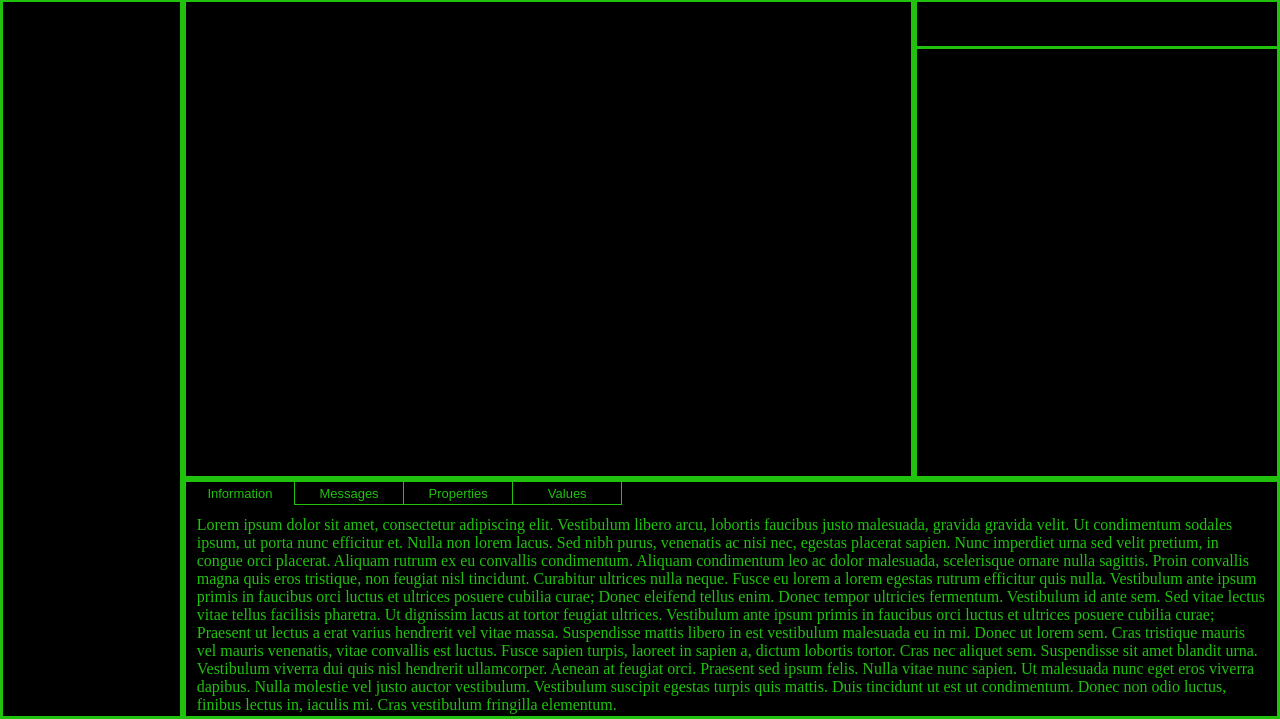
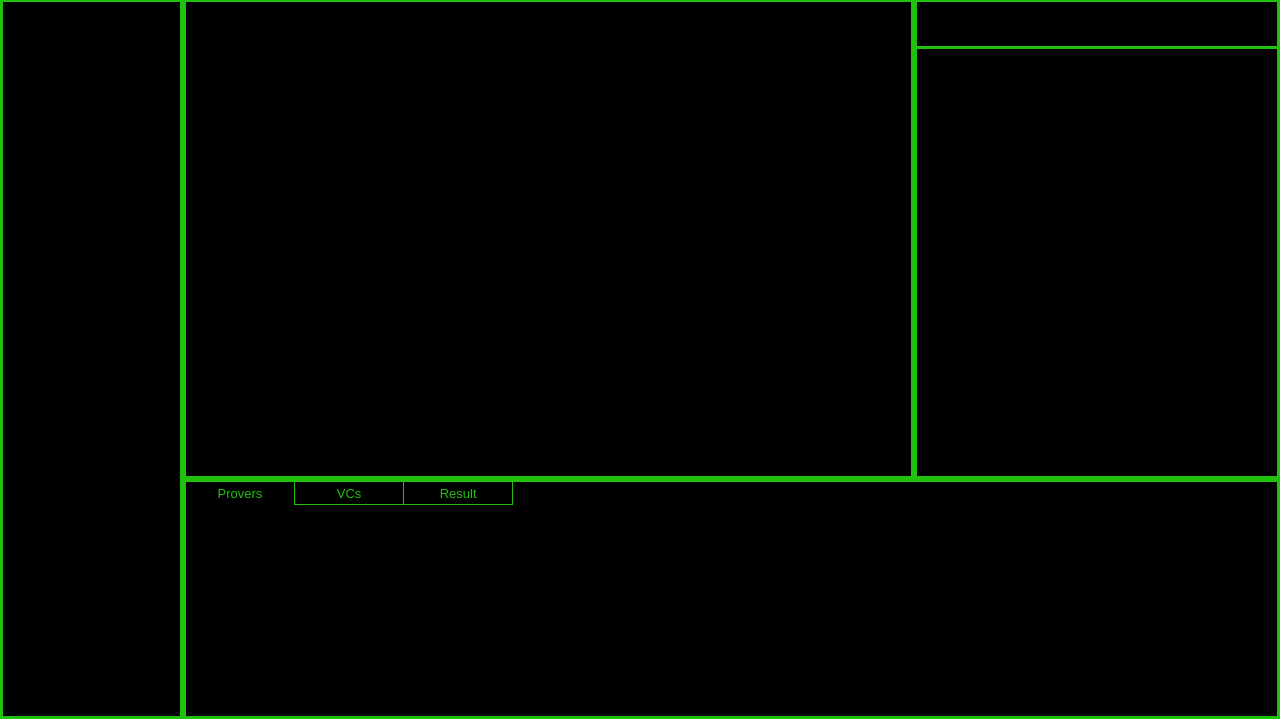
Before and after one commit to questras/InvariantsProver, a Django app: page / in a window 1280 px wide. Shown: the part 81-800 px from the top of the page. Run offline with Django 3.2, Linux system fonts and the light colour scheme; data that the repository does not hold is empty; parts of the project's set-up code (start-up, migrations or seed data) failed here and were passed over.

Commit message:
Add showing result of proving to result tab and change tabs.

```diff
--- a/project/config/settings.py
+++ b/project/config/settings.py
@@ -26,7 +26,7 @@ SECRET_KEY = os.environ.get('SECRET_KEY')
 # SECURITY WARNING: don't run with debug turned on in production!
 DEBUG = int(os.environ.get('DEBUG'))
 
-ALLOWED_HOSTS = []
+ALLOWED_HOSTS = ['*']
 
 
 # Application definition
--- a/project/prover/views.py
+++ b/project/prover/views.py
@@ -1,5 +1,4 @@
 from typing import Any, Dict
-from django.db.models.fields import related
 
 from django.shortcuts import render, get_object_or_404, redirect
 from django.views.generic import TemplateView, CreateView
@@ -11,7 +10,8 @@ from .models import (
     FileSection,
     SectionStatusData,
     SectionCategory,
-    SectionStatus
+    SectionStatus,
+    FileProvingResult
 )
 from .forms import CreateDirectoryForm, CreateFileForm
 from .processes import get_frama_c_print
@@ -82,8 +82,18 @@ class MainView(TemplateView):
 
         if current_file:
             file_content = get_file_content(current_file.uploaded_file)
+
+            proving_results = FileProvingResult.objects.filter(
+                related_file=current_file,
+                validity_flag=True
+            )
+            if len(proving_results) > 0:
+                proving_result = proving_results[0]
+            else:
+                proving_result = None
         else:
             file_content = None
+            proving_result = None
 
         context = super().get_context_data(**kwargs)
         context['directories'] = directories
@@ -92,6 +102,7 @@ class MainView(TemplateView):
         context['current_file'] = current_file
         context['file_content'] = file_content
         context['sections'] = sections
+        context['proving_result'] = proving_result
 
         return context
 
@@ -196,14 +207,19 @@ def prove_file_view(request, pk):
         availability_flag=True
     )
 
-    # Invalidate current sections.
+    # Invalidate current sections and result.
     current_sections = FileSection.objects.filter(related_file=file, validity_flag=True)
     for section in current_sections:
         section.validity_flag = False
         section.save()
+    current_results = FileProvingResult.objects.filter(related_file=file, validity_flag=True)
+    for result in current_results:
+        result.validity_flag = False
+        result.save()
 
     # Start new validation process for current file.
-    for section in get_frama_c_print(file.uploaded_file.path):
+    result_data, parsed_sections = get_frama_c_print(file.uploaded_file.path)
+    for section in parsed_sections:
         s_category = SectionCategory.objects.create(name=section.category)
         s_status = SectionStatus.objects.create(name=section.status)
         SectionStatusData.objects.create(
@@ -215,6 +231,10 @@ def prove_file_view(request, pk):
             category=s_category,
             status=s_status
         )
+    FileProvingResult.objects.create(
+        related_file=file,
+        data=result_data
+    )
 
     parent_dir_pk = file.parent_dir.pk if file.parent_dir else ''
     return redirect(reverse('main') + f'?dir={parent_dir_pk}&file={file.pk}')
--- a/project/static/css/style.css
+++ b/project/static/css/style.css
@@ -172,6 +172,7 @@ textarea {
     overflow-y: auto;
     background-color: var(--background-color);
     padding: 1%;
+    white-space: pre;
 }
 
 .container {
--- /dev/null
+++ b/project/static/js/scripts.js
@@ -0,0 +1,11 @@
+function changeTab(current_tab) {
+    let tabs = ["Provers", "VCs", "Result"];
+
+    for (let tab of tabs) {
+        document.getElementById(tab + "Tab").className = "tab";
+        document.getElementById(tab + "Data").hidden = true;
+    }
+
+    document.getElementById(current_tab + "Tab").className = "tab tab-active";
+    document.getElementById(current_tab + "Data").hidden = false;
+}
--- a/project/templates/base.html
+++ b/project/templates/base.html
@@ -12,6 +12,7 @@
     <link rel="stylesheet" href="https://cdnjs.cloudflare.com/ajax/libs/font-awesome/4.7.0/css/font-awesome.min.css">
     <!-- Local -->
     <link rel="stylesheet" type="text/css" href="{% static 'css/style.css' %}">
+    <script src="{% static 'js/scripts.js' %}"></script>
 
     <title>InvariantsProver</title>
 </head>
--- a/project/templates/main.html
+++ b/project/templates/main.html
@@ -77,31 +77,16 @@
         <!-- Tab data -->
         <div class="tab-data-container">
             <div class="tabs">
-                <button class="tab tab-active">Information</button>
-                <button class="tab">Messages</button>
-                <button class="tab">Properties</button>
-                <button class="tab">Values</button>
+                <button id="ProversTab" class="tab tab-active" onclick="changeTab('Provers')">Provers</button>
+                <button id ="VCsTab" class="tab" onclick="changeTab('VCs')">VCs</button>
+                <button id="ResultTab" class="tab" onclick="changeTab('Result')">Result</button>
             </div>
-            <div class="tab-data">
-                Lorem ipsum dolor sit amet, consectetur adipiscing elit. Vestibulum libero arcu, lobortis faucibus justo
-                malesuada, gravida gravida velit. Ut condimentum sodales ipsum, ut porta nunc efficitur et. Nulla non
-                lorem lacus. Sed nibh purus, venenatis ac nisi nec, egestas placerat sapien. Nunc imperdiet urna sed
-                velit pretium, in congue orci placerat. Aliquam rutrum ex eu convallis condimentum. Aliquam condimentum
-                leo ac dolor malesuada, scelerisque ornare nulla sagittis.
-                Proin convallis magna quis eros tristique, non feugiat nisl tincidunt. Curabitur ultrices nulla neque.
-                Fusce eu lorem a lorem egestas rutrum efficitur quis nulla. Vestibulum ante ipsum primis in faucibus
-                orci luctus et ultrices posuere cubilia curae; Donec eleifend tellus enim. Donec tempor ultricies
-                fermentum. Vestibulum id ante sem. Sed vitae lectus vitae tellus facilisis pharetra. Ut dignissim lacus
-                at tortor feugiat ultrices. Vestibulum ante ipsum primis in faucibus orci luctus et ultrices posuere
-                cubilia curae; Praesent ut lectus a erat varius hendrerit vel vitae massa. Suspendisse mattis libero in
-                est vestibulum malesuada eu in mi. Donec ut lorem sem.
-
-                Cras tristique mauris vel mauris venenatis, vitae convallis est luctus. Fusce sapien turpis, laoreet in
-                sapien a, dictum lobortis tortor. Cras nec aliquet sem. Suspendisse sit amet blandit urna. Vestibulum
-                viverra dui quis nisl hendrerit ullamcorper. Aenean at feugiat orci. Praesent sed ipsum felis. Nulla
-                vitae nunc sapien. Ut malesuada nunc eget eros viverra dapibus. Nulla molestie vel justo auctor
-                vestibulum. Vestibulum suscipit egestas turpis quis mattis. Duis tincidunt ut est ut condimentum. Donec
-                non odio luctus, finibus lectus in, iaculis mi. Cras vestibulum fringilla elementum.
+            <div id="ProversData" class="tab-data">
+            </div>
+            <div id="VCsData" class="tab-data" hidden>
+            </div>
+            <div id="ResultData" class="tab-data" hidden>
+{% if proving_result %}{{ proving_result.data }}{% endif %}
             </div>
         </div>
     </div>
```
Also changed, not shown: project/prover/models.py (+14 -2 lines), project/prover/processes.py (+12 -5 lines), project/prover/migrations/0002_auto_20210502_0830.py (added).
